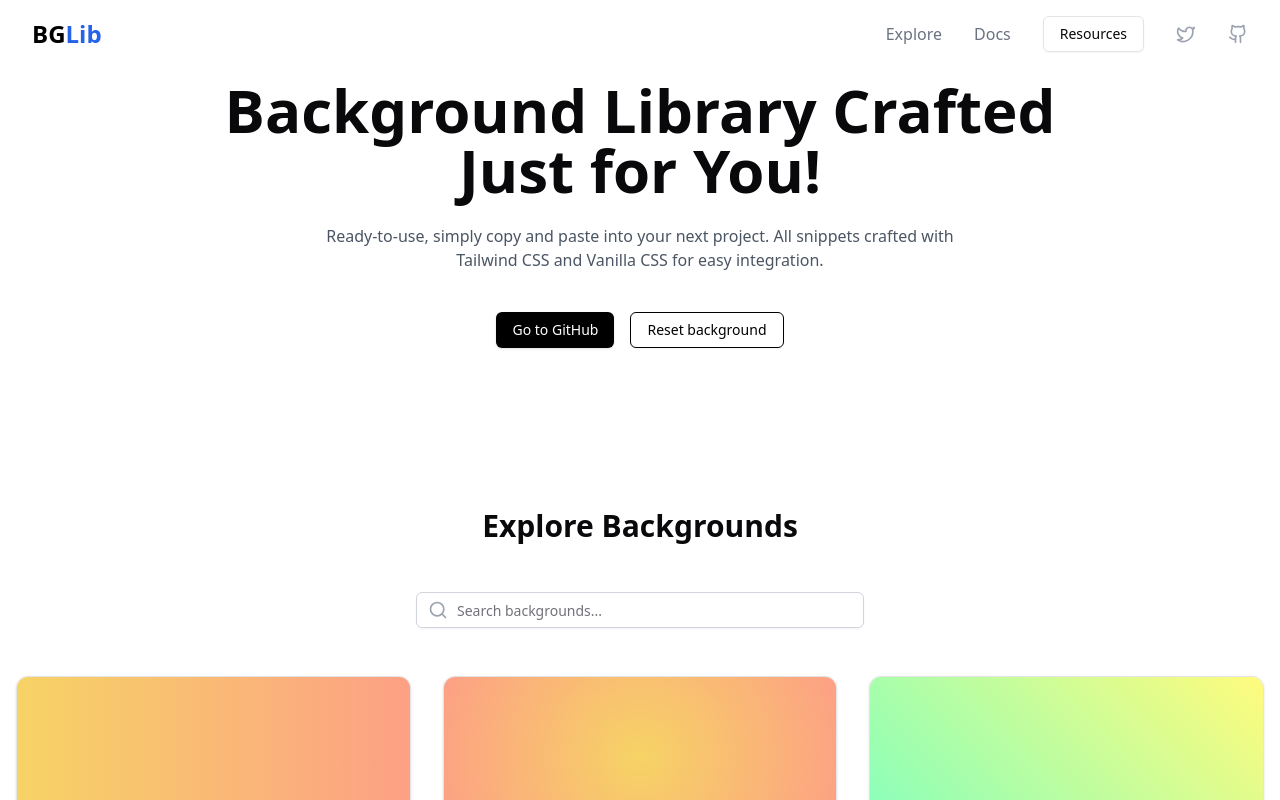
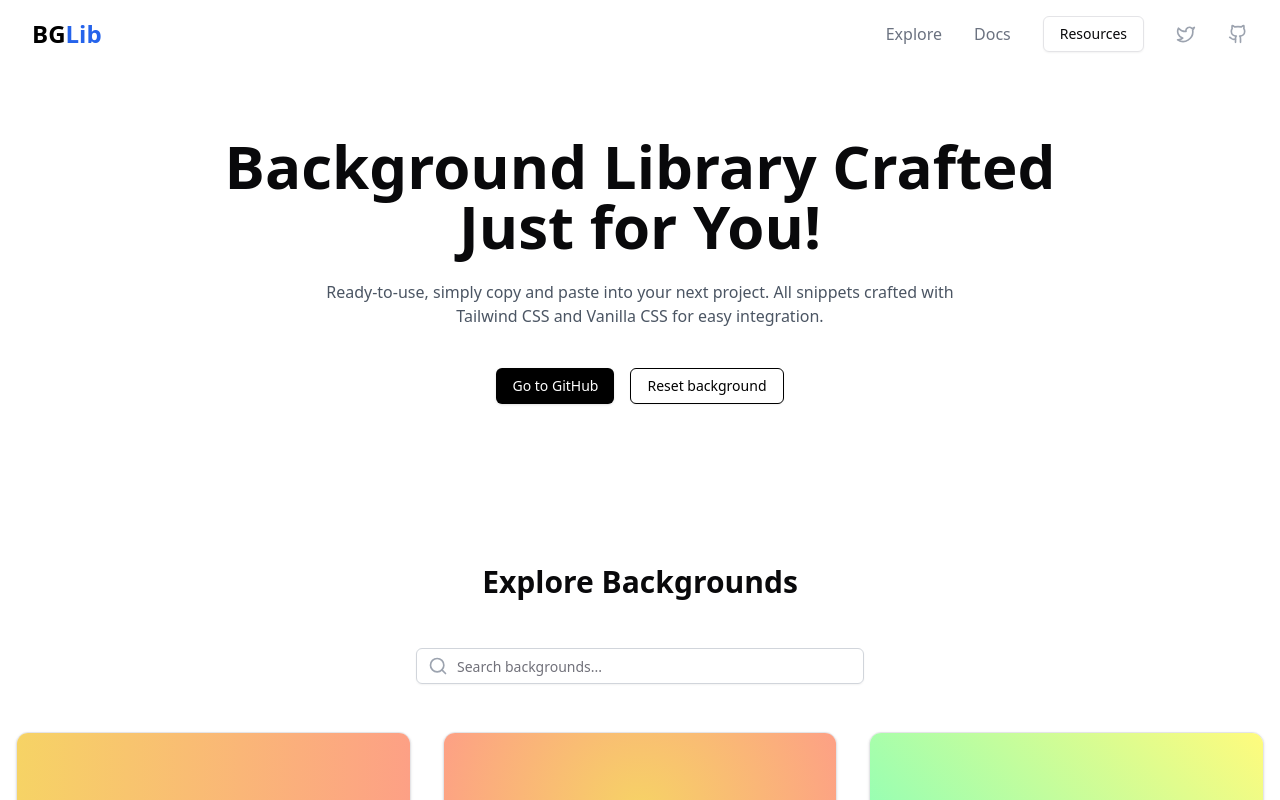
Before and after one commit to zaid-commits/BgLib, a React (Vite) app: page / in a window 1280 px wide. Shown: the top 800 px of the page. Built offline with nearby package versions, Linux system fonts and the light colour scheme.

Commit message:
margi top increased

```diff
--- a/src/components/HeroSection.tsx
+++ b/src/components/HeroSection.tsx
@@ -2,7 +2,7 @@ import { Button } from "@/components/ui/button"
 
 export const HeroSection = () => (
   <section className="py-20 px-4 text-center">
-    <h1 className="text-4xl sm:text-5xl md:text-6xl font-bold mb-6 max-w-4xl mx-auto">
+    <h1 className="text-4xl sm:text-5xl md:text-6xl mt-14 font-bold mb-6 max-w-4xl mx-auto">
       Background Library Crafted Just for You!
     </h1>
     <p className="text-gray-600 max-w-2xl mx-auto mb-10">
```
